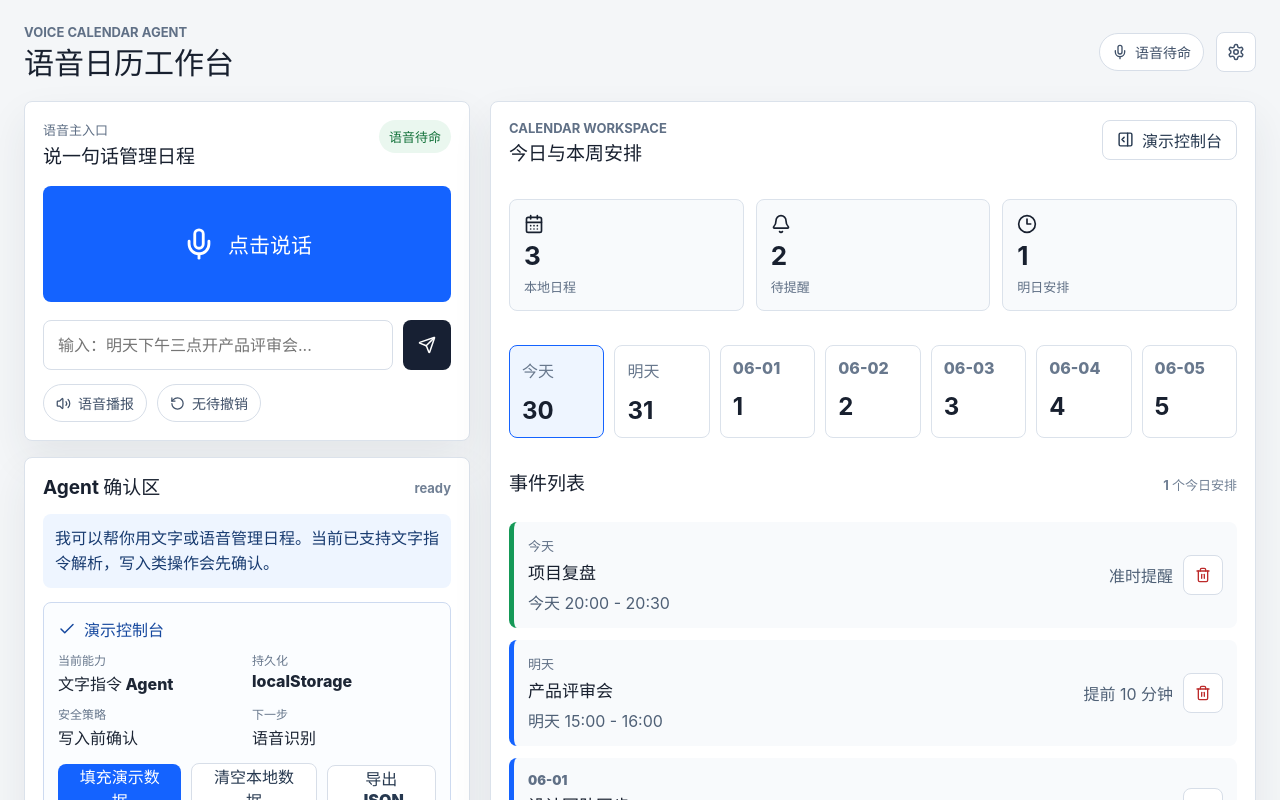
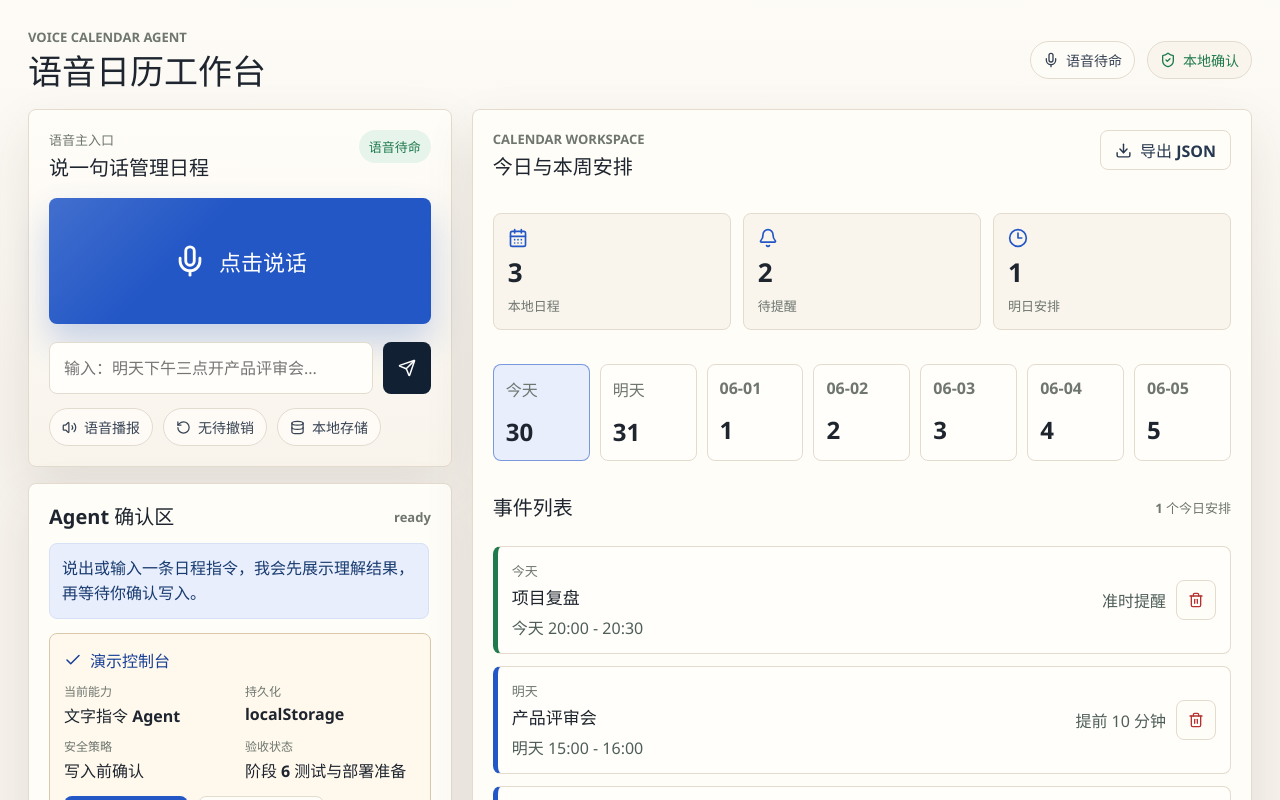
Before and after one commit to WangXianan456/XEngineer-Voice-Driven-Calendar, a React (Vite) app: page / in a window 1280 px wide. Shown: the top 800 px of the page. Built offline with nearby package versions, Linux system fonts and the light colour scheme.

Commit message:
feat: enhance calendar agent demo

```diff
--- a/src/App.tsx
+++ b/src/App.tsx
@@ -5,11 +5,12 @@ import {
   CalendarDays,
   Check,
   Clock3,
+  Database,
+  Download,
   Mic,
-  PanelRightOpen,
   RotateCcw,
   Send,
-  Settings,
+  ShieldCheck,
   Trash2,
   Volume2
 } from "lucide-react";
@@ -64,6 +65,7 @@ const examples = [
   "明天下午三点开产品评审会，提前十分钟提醒我",
   "我明天有什么安排",
   "把产品评审会改到下午四点",
+  "明天下午我什么时候有空",
   "删除明天的产品评审会",
   "今天晚上八点提醒我复盘项目"
 ];
@@ -72,7 +74,7 @@ const initialMessages: AgentMessage[] = [
   {
     id: "msg-1",
     role: "agent",
-    text: "我可以帮你用文字或语音管理日程。当前已支持文字指令解析，写入类操作会先确认。"
+    text: "说出或输入一条日程指令，我会先展示理解结果，再等待你确认写入。"
   }
 ];
 
@@ -162,6 +164,10 @@ export function App() {
       appendMessage("agent", formatListReply(parsed.events, parsed.reply));
     }
 
+    if (parsed.intent === "find_free_time") {
+      respond(formatFreeTimeReply(parsed.slots, parsed.reply));
+    }
+
     if (parsed.intent === "delete_event") {
       if (parsed.candidates.length === 0) {
         respond(parsed.reply);
@@ -170,7 +176,7 @@ export function App() {
         setPendingAction({
           type: "delete_event",
           event,
-          summary: `确认删除「${event.title}」吗？删除后下一阶段会支持撤销。`
+          summary: `确认删除「${event.title}」吗？删除后可以撤销最近一次操作。`
         });
         respond(`我找到了「${event.title}」，删除前需要你确认。`);
       }
@@ -292,9 +298,10 @@ export function App() {
             <Mic size={16} />
             {speech.statusLabel}
           </span>
-          <button className="icon-button" type="button" aria-label="打开演示控制台">
-            <Settings size={18} />
-          </button>
+          <span className="status-pill muted">
+            <ShieldCheck size={16} />
+            本地确认
+          </span>
         </div>
       </header>
 
@@ -344,6 +351,10 @@ export function App() {
               <span>
                 <RotateCcw size={15} />
                 {lastUndoAction ? "可撤销" : "无待撤销"}
+              </span>
+              <span>
+                <Database size={15} />
+                本地存储
               </span>
             </div>
           </section>
@@ -408,9 +419,9 @@ export function App() {
               <p className="section-kicker">Calendar Workspace</p>
               <h2>今日与本周安排</h2>
             </div>
-            <button className="secondary-button" type="button">
-              <PanelRightOpen size={17} />
-              演示控制台
+            <button className="secondary-button" type="button" onClick={exportEvents}>
+              <Download size={17} />
+              导出 JSON
             </button>
           </div>
 
@@ -504,7 +515,7 @@ function getPendingFields(pendingAction: PendingAction | null) {
       { label: "当前能力", value: "文字指令 Agent" },
       { label: "持久化", value: "localStorage" },
       { label: "安全策略", value: "写入前确认" },
-      { label: "下一步", value: "语音识别" }
+      { label: "验收状态", value: "阶段 6 测试与部署准备" }
     ];
   }
 
@@ -565,3 +576,16 @@ function formatListReply(events: CalendarEvent[], fallback: string) {
     .map((event, index) => `${index + 1}. ${event.title}，${formatEventTime(event.start, event.end)}`)
     .join("\n");
 }
+
+function formatFreeTimeReply(slots: { start: Date; end: Date }[], fallback: string) {
+  if (slots.length === 0) {
+    return fallback;
+  }
+
+  return slots
+    .map(
+      (slot, index) =>
+        `${index + 1}. ${formatEventTime(slot.start.toISOString(), slot.end.toISOString()).replace("今天 ", "")}`
+    )
+    .join("\n");
+}
--- a/src/agent/commandParser.ts
+++ b/src/agent/commandParser.ts
@@ -1,5 +1,10 @@
 import { addDays, addHours, set } from "date-fns";
 import type { CalendarEvent, CreateCalendarEventInput } from "../calendar/eventTypes";
+
+export type FreeTimeSlot = {
+  start: Date;
+  end: Date;
+};
 
 export type ParsedCommand =
   | {
@@ -22,6 +27,11 @@ export type ParsedCommand =
       candidates: CalendarEvent[];
       start?: Date;
       end?: Date;
+      reply: string;
+    }
+  | {
+      intent: "find_free_time";
+      slots: FreeTimeSlot[];
       reply: string;
     }
   | {
@@ -64,7 +74,7 @@ export function parseCalendarCommand(
   }
 
   if (isDeleteIntent(normalized)) {
-    const candidates = findMatchingEvents(normalized, events);
+    const candidates = findMatchingEvents(normalized, events, now);
     return {
       intent: "delete_event",
       candidates,
@@ -77,7 +87,7 @@ export function parseCalendarCommand(
 
   if (isUpdateIntent(normalized)) {
     const parsedTime = parseDateTime(normalized, now);
-    const candidates = findMatchingEvents(normalized, events);
+    const candidates = findMatchingEvents(normalized, events, now);
 
     return {
       intent: "update_event",
@@ -90,6 +100,18 @@ export function parseCalendarCommand(
           : parsedTime
             ? `我会把「${candidates[0].title}」改到 ${formatCommandTime(parsedTime.start)}，请确认。`
             : "我找到了日程，但还不能确定新的时间，请补充时间。"
+    };
+  }
+
+  if (isFreeTimeIntent(normalized)) {
+    const slots = findFreeTimeSlots(normalized, events, now);
+    return {
+      intent: "find_free_time",
+      slots,
+      reply:
+        slots.length === 0
+          ? "这个时间范围里暂时没有 30 分钟以上的空闲时间。"
+          : `我找到了 ${slots.length} 个空闲时间：${slots.map(formatTimeSlot).join("、")}。`
     };
   }
 
@@ -154,6 +176,10 @@ function isDeleteIntent(text: string) {
 
 function isUpdateIntent(text: string) {
   return /改到|修改|推迟到|提前到/.test(text);
+}
+
+function isFreeTimeIntent(text: string) {
+  return /空闲|有空|什么时候有空|有没有空/.test(text);
 }
 
 function parseDateTime(text: string, now: Date): ParsedDateTime | null {
@@ -257,14 +283,76 @@ function extractReminderMinutes(text: string) {
   return match[2] === "小时" ? value * 60 : value;
 }
 
-function findMatchingEvents(text: string, events: CalendarEvent[]) {
-  const scoped = filterEventsByText(text, events, new Date());
+function findMatchingEvents(text: string, events: CalendarEvent[], now: Date) {
+  const scoped = filterEventsByText(text, events, now);
   const keyword = extractEventKeyword(text);
   const titleMatched = scoped.filter(
     (event) => text.includes(event.title) || event.title.includes(keyword) || keyword.includes(event.title)
   );
 
   return titleMatched.length > 0 ? titleMatched : scoped;
+}
+
+function findFreeTimeSlots(text: string, events: CalendarEvent[], now: Date) {
+  const date = parseDate(text, now);
+  const window = getFreeTimeWindow(text, date);
+  const busyEvents = events
+    .map((event) => ({
+      start: new Date(event.start),
+      end: new Date(event.end)
+    }))
+    .filter((event) => event.start < window.end && event.end > window.start)
+    .sort((first, second) => first.start.getTime() - second.start.getTime());
+
+  const slots: FreeTimeSlot[] = [];
+  let cursor = window.start;
+
+  for (const event of busyEvents) {
+    const busyStart = event.start > window.start ? event.start : window.start;
+    const busyEnd = event.end < window.end ? event.end : window.end;
+
+    if (busyStart.getTime() - cursor.getTime() >= 30 * 60 * 1000) {
+      slots.push({ start: cursor, end: busyStart });
+    }
+
+    if (busyEnd > cursor) {
+      cursor = busyEnd;
+    }
+  }
+
+  if (window.end.getTime() - cursor.getTime() >= 30 * 60 * 1000) {
+    slots.push({ start: cursor, end: window.end });
+  }
+
+  return slots;
+}
+
+function getFreeTimeWindow(text: string, date: Date) {
+  if (/上午|早上/.test(text)) {
+    return {
+      start: set(date, { hours: 9, minutes: 0, seconds: 0, milliseconds: 0 }),
+      end: set(date, { hours: 12, minutes: 0, seconds: 0, milliseconds: 0 })
+    };
+  }
+
+  if (/下午/.test(text)) {
+    return {
+      start: set(date, { hours: 13, minutes: 0, seconds: 0, milliseconds: 0 }),
+      end: set(date, { hours: 18, minutes: 0, seconds: 0, milliseconds: 0 })
+    };
+  }
+
+  if (/晚上|傍晚/.test(text)) {
+    return {
+      start: set(date, { hours: 18, minutes: 0, seconds: 0, milliseconds: 0 }),
+      end: set(date, { hours: 22, minutes: 0, seconds: 0, milliseconds: 0 })
+    };
+  }
+
+  return {
+    start: set(date, { hours: 9, minutes: 0, seconds: 0, milliseconds: 0 }),
+    end: set(date, { hours: 18, minutes: 0, seconds: 0, milliseconds: 0 })
+  };
 }
 
 function extractEventKeyword(text: string) {
@@ -340,6 +428,13 @@ function formatCommandTime(date: Date) {
   ).padStart(2, "0")}`;
 }
 
+function formatTimeSlot(slot: FreeTimeSlot) {
+  return `${String(slot.start.getHours()).padStart(2, "0")}:${String(slot.start.getMinutes()).padStart(
+    2,
+    "0"
+  )}-${String(slot.end.getHours()).padStart(2, "0")}:${String(slot.end.getMinutes()).padStart(2, "0")}`;
+}
+
 function formatReminderText(minutes: number) {
   if (minutes <= 0) {
     return "准时提醒";
--- a/src/styles.css
+++ b/src/styles.css
@@ -1,8 +1,23 @@
 :root {
-  color: #18202f;
-  background: #f4f6f8;
+  --bg: #f6f2ec;
+  --surface: #fffdf8;
+  --surface-soft: #f9f5ed;
+  --surface-strong: #112033;
+  --line: #e4dbcf;
+  --line-strong: #d5c8b7;
+  --text: #1e252f;
+  --muted: #6e766f;
+  --accent: #2357c6;
+  --accent-strong: #173f96;
+  --accent-soft: #e8eefc;
+  --success: #1f7a4d;
+  --warning: #b36214;
+  --danger: #b43232;
+  --shadow: 0 20px 50px rgb(72 59 40 / 10%);
+  color: var(--text);
+  background: var(--bg);
   font-family:
-    Inter, "Segoe UI", "PingFang SC", "Microsoft YaHei", Arial, sans-serif;
+    "Segoe UI", "PingFang SC", "Microsoft YaHei", Arial, sans-serif;
   font-synthesis: none;
   text-rendering: optimizeLegibility;
   -webkit-font-smoothing: antialiased;
@@ -12,10 +27,20 @@
   box-sizing: border-box;
 }
 
+html,
+body,
+#root {
+  max-width: 100%;
+  overflow-x: hidden;
+}
+
 body {
   margin: 0;
   min-width: 320px;
   min-height: 100vh;
+  background:
+    linear-gradient(180deg, rgb(255 253 248 / 86%) 0, rgb(246 242 236 / 94%) 380px),
+    var(--bg);
 }
 
 button,
@@ -27,9 +52,30 @@ button {
   cursor: pointer;
 }
 
+button,
+input {
+  transition:
+    border-color 160ms ease,
+    background-color 160ms ease,
+    box-shadow 160ms ease,
+    color 160ms ease,
+    transform 160ms ease;
+}
+
+button:active {
+  transform: translateY(1px);
+}
+
+button:focus-visible,
+input:focus-visible {
+  outline: 3px solid rgb(35 87 198 / 20%);
+  outline-offset: 2px;
+}
+
 .app-shell {
   min-height: 100vh;
-  padding: 24px;
+  padding: 28px;
+  width: 100%;
 }
 
 .topbar {
@@ -37,16 +83,17 @@ button {
   align-items: center;
   justify-content: space-between;
   gap: 24px;
-  margin: 0 auto 20px;
+  margin: 0 auto 18px;
   max-width: 1440px;
+  width: 100%;
 }
 
 .eyebrow,
 .section-kicker {
   margin: 0 0 6px;
-  color: #607086;
+  color: var(--muted);
   font-size: 13px;
-  font-weight: 700;
+  font-weight: 800;
   letter-spacing: 0;
   text-transform: uppercase;
 }
@@ -60,13 +107,14 @@ p {
 
 h1 {
   margin-bottom: 0;
-  font-size: 30px;
+  font-size: 34px;
   line-height: 1.15;
+  letter-spacing: 0;
 }
 
 h2 {
   margin-bottom: 0;
-  font-size: 19px;
+  font-size: 20px;
   line-height: 1.25;
 }
 
@@ -86,6 +134,7 @@ h3 {
 
 .topbar-actions {
   gap: 12px;
+  min-width: 0;
 }
 
 .status-pill,
@@ -93,13 +142,18 @@ h3 {
   display: inline-flex;
   align-items: center;
   gap: 7px;
-  border: 1px solid #d7dee8;
+  border: 1px solid var(--line);
   border-radius: 999px;
-  background: #ffffff;
-  color: #405169;
+  background: rgb(255 253 248 / 82%);
+  color: #374354;
   font-size: 14px;
   font-weight: 700;
   padding: 8px 12px;
+}
+
+.status-pill.muted {
+  background: var(--surface-soft);
+  color: var(--success);
 }
 
 .icon-button,
@@ -108,18 +162,30 @@ h3 {
   place-items: center;
   width: 40px;
   height: 40px;
-  border: 1px solid #d7dee8;
+  border: 1px solid var(--line);
   border-radius: 8px;
-  background: #ffffff;
+  background: var(--surface);
   color: #405169;
 }
 
 .workspace {
   display: grid;
-  grid-template-columns: minmax(360px, 0.92fr) minmax(520px, 1.58fr);
+  grid-template-columns: minmax(360px, 0.88fr) minmax(520px, 1.62fr);
   gap: 20px;
   margin: 0 auto;
   max-width: 1440px;
+  width: 100%;
+}
+
+.agent-panel,
+.calendar-panel,
+.bottom-panel,
+.voice-card,
+.conversation,
+.message,
+.confirmation-card,
+.event-item {
+  min-width: 0;
 }
 
 .agent-panel,
@@ -134,17 +200,23 @@ h3 {
 .conversation,
 .calendar-panel,
 .bottom-panel {
-  border: 1px solid #dbe2eb;
+  border: 1px solid var(--line);
   border-radius: 8px;
-  background: #ffffff;
-  box-shadow: 0 18px 40px rgb(36 47 66 / 8%);
+  background: var(--surface);
+  box-shadow: var(--shadow);
 }
 
 .voice-card,
 .conversation,
 .calendar-panel,
 .bottom-panel {
-  padding: 18px;
+  padding: 20px;
+}
+
+.voice-card {
+  background:
+    linear-gradient(180deg, rgb(255 253 248 / 98%), rgb(248 244 236 / 96%)),
+    var(--surface);
 }
 
 .voice-header,
@@ -157,8 +229,8 @@ h3 {
 
 .listening-dot {
   border-radius: 999px;
-  background: #eaf7ef;
-  color: #14723b;
+  background: #e7f4ec;
+  color: var(--success);
   font-size: 13px;
   font-weight: 800;
   padding: 7px 10px;
@@ -170,37 +242,65 @@ h3 {
   justify-content: center;
   gap: 12px;
   width: 100%;
-  min-height: 116px;
+  min-height: 126px;
   margin: 18px 0;
   border: 0;
   border-radius: 8px;
-  background: #1463ff;
+  background:
+    linear-gradient(135deg, rgb(255 255 255 / 14%), transparent 38%),
+    var(--accent);
   color: #ffffff;
-  font-size: 21px;
+  box-shadow: 0 18px 34px rgb(35 87 198 / 24%);
+  font-size: 22px;
   font-weight: 900;
+}
+
+.mic-button:hover:not(:disabled) {
+  background:
+    linear-gradient(135deg, rgb(255 255 255 / 18%), transparent 38%),
+    var(--accent-strong);
+  box-shadow: 0 20px 38px rgb(35 87 198 / 28%);
+}
+
+.mic-button:disabled {
+  background: #a9b2bf;
+  box-shadow: none;
+  cursor: not-allowed;
 }
 
 .command-input {
   display: grid;
-  grid-template-columns: 1fr 48px;
+  grid-template-columns: minmax(0, 1fr) 48px;
   gap: 10px;
 }
 
 .command-input input {
   min-width: 0;
-  border: 1px solid #d7dee8;
+  width: 100%;
+  border: 1px solid var(--line);
   border-radius: 8px;
+  background: #fffefa;
   padding: 14px;
-  color: #1d2635;
+  color: var(--text);
+}
+
+.command-input input:focus {
+  border-color: rgb(35 87 198 / 48%);
+  box-shadow: 0 0 0 4px rgb(35 87 198 / 8%);
 }
 
 .command-input button {
   display: inline-grid;
   place-items: center;
+  min-width: 48px;
   border: 0;
   border-radius: 8px;
-  background: #172033;
+  background: var(--surface-strong);
   color: #ffffff;
+}
+
+.command-input button:hover {
+  background: #1c314d;
 }
 
 .capability-row {
@@ -216,7 +316,7 @@ h3 {
 }
 
 .section-title span {
-  color: #718095;
+  color: var(--muted);
   font-size: 13px;
   font-weight: 700;
 }
@@ -225,6 +325,9 @@ h3 {
   display: flex;
   flex-direction: column;
   gap: 10px;
+  max-height: 330px;
+  overflow: auto;
+  padding-right: 2px;
 }
 
 .message {
@@ -234,21 +337,23 @@ h3 {
 }
 
 .message.agent {
-  background: #eef5ff;
+  border: 1px solid #d6e0f6;
+  background: var(--accent-soft);
   color: #183b70;
 }
 
 .message.user {
   margin-left: 32px;
-  background: #f1f5f2;
+  border: 1px solid #dbe4da;
+  background: #eef5ee;
   color: #263c2d;
 }
 
 .confirmation-card {
   margin-top: 14px;
-  border: 1px solid #cddaf0;
+  border: 1px solid #d8c7a9;
   border-radius: 8px;
-  background: #fbfdff;
+  background: #fff9ed;
   padding: 14px;
 }
 
@@ -257,7 +362,7 @@ h3 {
   align-items: center;
   gap: 8px;
   margin-bottom: 10px;
-  color: #17499f;
+  color: var(--accent-strong);
   font-weight: 900;
 }
 
@@ -269,19 +374,21 @@ dl {
 }
 
 dt {
-  color: #68788d;
+  color: var(--muted);
   font-size: 12px;
   font-weight: 800;
 }
 
 dd {
   margin: 3px 0 0;
-  color: #1d2635;
+  color: var(--text);
   font-weight: 800;
+  overflow-wrap: anywhere;
 }
 
 .confirmation-actions {
   gap: 10px;
+  flex-wrap: wrap;
 }
 
 .primary-button,
@@ -298,14 +405,25 @@ dd {
 
 .primary-button {
   border: 0;
-  background: #1463ff;
+  background: var(--accent);
   color: #ffffff;
 }
 
+.primary-button:hover {
+  background: var(--accent-strong);
+}
+
 .secondary-button {
-  border: 1px solid #d7dee8;
-  background: #ffffff;
+  border: 1px solid var(--line);
+  background: var(--surface);
   color: #26384f;
+}
+
+.secondary-button:hover,
+.icon-button:hover,
+.event-meta button:hover {
+  border-color: var(--line-strong);
+  background: var(--surface-soft);
 }
 
 .calendar-header {
@@ -322,18 +440,23 @@ dd {
 .summary-grid article {
   display: grid;
   gap: 6px;
-  border: 1px solid #dbe2eb;
+  border: 1px solid var(--line);
   border-radius: 8px;
-  background: #f8fafc;
+  background: var(--surface-soft);
   padding: 14px;
+}
+
+.summary-grid svg {
+  color: var(--accent);
 }
 
 .summary-grid strong {
   font-size: 26px;
+  letter-spacing: 0;
 }
 
 .summary-grid span {
-  color: #607086;
+  color: var(--muted);
   font-size: 13px;
   font-weight: 800;
 }
@@ -347,19 +470,19 @@ dd {
 
 .day-card {
   min-height: 86px;
-  border: 1px solid #dbe2eb;
+  border: 1px solid var(--line);
   border-radius: 8px;
-  background: #ffffff;
+  background: #fffefa;
   padding: 12px;
 }
 
 .day-card.active {
-  border-color: #1463ff;
-  background: #eef5ff;
+  border-color: rgb(35 87 198 / 56%);
+  background: var(--accent-soft);
 }
 
 .day-card span {
-  color: #68788d;
+  color: var(--muted);
   font-weight: 800;
 }
 
@@ -380,29 +503,37 @@ dd {
   align-items: center;
   justify-content: space-between;
   gap: 16px;
-  border-left: 5px solid #1463ff;
+  border: 1px solid var(--line);
+  border-left: 5px solid var(--accent);
   border-radius: 8px;
-  background: #f8fafc;
+  background: #fffefa;
   padding: 14px;
 }
 
+.event-item:hover {
+  border-color: var(--line-strong);
+  border-left-color: var(--accent-strong);
+  background: var(--surface-soft);
+}
+
 .event-item.focus {
-  border-left-color: #159957;
+  border-left-color: var(--success);
 }
 
 .event-item.personal {
-  border-left-color: #d97706;
+  border-left-color: var(--warning);
 }
 
 .event-item p {
   margin-bottom: 4px;
-  color: #607086;
+  color: var(--muted);
   font-size: 13px;
   font-weight: 900;
 }
 
 .event-item span {
-  color: #4f6076;
+  color: #4f5e58;
+  overflow-wrap: anywhere;
 }
 
 .event-meta {
@@ -413,14 +544,14 @@ dd {
 }
 
 .event-meta button {
-  color: #bd2b2b;
+  color: var(--danger);
 }
 
 .empty-state {
-  border: 1px dashed #c9d3df;
+  border: 1px dashed var(--line-strong);
   border-radius: 8px;
-  background: #f8fafc;
-  color: #5b6b80;
+  background: var(--surface-soft);
+  color: #5f6b66;
   line-height: 1.6;
   padding: 18px;
 }
@@ -437,12 +568,19 @@ dd {
 }
 
 .example-list button {
-  border: 1px solid #d7dee8;
+  border: 1px solid var(--line);
   border-radius: 999px;
-  background: #ffffff;
+  background: #fffefa;
   color: #26384f;
   font-weight: 800;
   padding: 10px 14px;
+  white-space: normal;
+}
+
+.example-list button:hover {
+  border-color: rgb(35 87 198 / 38%);
+  background: var(--accent-soft);
+  color: var(--accent-strong);
 }
 
 @media (max-width: 980px) {
@@ -466,6 +604,10 @@ dd {
 }
 
 @media (max-width: 640px) {
+  .app-shell {
+    padding: 16px;
+  }
+
   h1 {
     font-size: 24px;
   }
@@ -476,6 +618,22 @@ dd {
   .event-item {
     align-items: stretch;
     flex-direction: column;
+  }
+
+  .topbar-actions {
+    gap: 8px;
+  }
+
+  .status-pill {
+    justify-content: center;
+    width: 100%;
+  }
+
+  .voice-card,
+  .conversation,
+  .calendar-panel,
+  .bottom-panel {
+    padding: 16px;
   }
 
   .summary-grid,
@@ -491,4 +649,38 @@ dd {
     justify-content: space-between;
     white-space: normal;
   }
+
+  .message.user {
+    margin-left: 0;
+  }
+
+  .mic-button {
+    min-height: 96px;
+    font-size: 18px;
+  }
+
+  .command-input {
+    grid-template-columns: 1fr;
+  }
+
+  .command-input button {
+    width: 100%;
+    min-height: 44px;
+  }
+
+  .confirmation-actions .primary-button,
+  .confirmation-actions .secondary-button,
+  .calendar-header .secondary-button {
+    width: 100%;
+  }
+
+  .example-list {
+    flex-direction: column;
+  }
+
+  .example-list button {
+    width: 100%;
+    border-radius: 8px;
+    text-align: left;
+  }
 }
```
Also changed, not shown: 5 other files (tests, documents, lock files or other folders).
